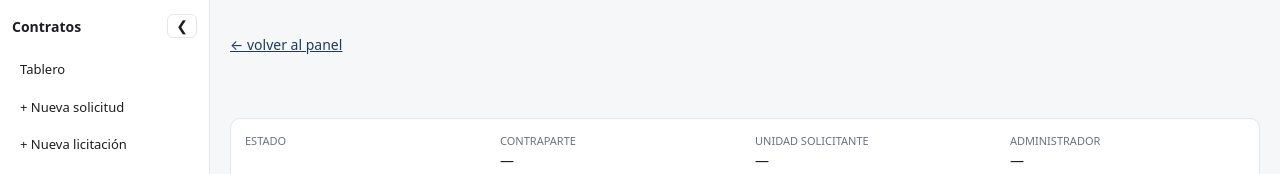
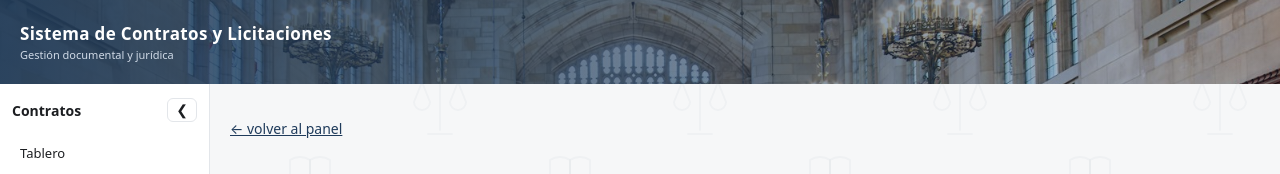
Before and after one commit to insigne123/docs-cy-app, a Python web app: template app/web/templates/detalle.html in a window 1280 px wide. Shown: the top 174 px of the page. Run offline with Jinja, Linux system fonts and the light colour scheme; the template is opened without the code that fills it, so the values that code supplies are empty.

Commit message:
Agregar imagenes de fondo: banner superior y patron sutil de documentos
- Nuevo masthead en base.html (visible en todas las paginas, incluido login):
  foto de una sala de lectura de biblioteca legal (Unsplash, licencia libre de
  uso comercial, foto de Thomas Bormans) con degradado azul marino encima
  para que el titulo en blanco se lea bien.
- Patron SVG propio (carpeta, balanza de la justicia, libro, pila de
  documentos) como fondo sutil de toda la app vía CSS body, en un tono muy
  tenue para no interferir con la lectura de tablas y formularios: las
  tarjetas/tablas son opacas, así que el patron solo se nota en los espacios
  vacios entre ellas.
- StaticFiles montado en /static (app/api/app.py) para servir ambos archivos
  desde app/web/static/.

Verificado en el navegador en /login (mucho espacio libre, se ajusto la
opacidad y el espaciado del patron para que no se viera cargado) y en /panel
con tablas de datos (sin perdida de legibilidad). 90/90 pruebas siguen
pasando.

Co-Authored-By: Claude Sonnet 5 <noreply@anthropic.com>

```diff
--- a/app/api/app.py
+++ b/app/api/app.py
@@ -1,7 +1,10 @@
 """Construcción de la aplicación FastAPI."""
 from __future__ import annotations
 
+from pathlib import Path
+
 from fastapi import Depends, FastAPI
+from fastapi.staticfiles import StaticFiles
 from uvicorn.middleware.proxy_headers import ProxyHeadersMiddleware
 
 from app.api.deps import guardia
@@ -36,6 +39,9 @@ def create_app() -> FastAPI:
     app.add_middleware(ProxyHeadersMiddleware, trusted_hosts="*")
     registrar_manejadores(app)
 
+    estaticos = Path(__file__).resolve().parent.parent / "web" / "static"
+    app.mount("/static", StaticFiles(directory=estaticos), name="static")
+
     # Sin guardia: login (el propio mecanismo de auth) y /health para monitoreo.
     app.include_router(auth.router)
 
--- a/app/web/templates/base.html
+++ b/app/web/templates/base.html
@@ -16,10 +16,18 @@
       --gray:#4b5563; --gray-bg:#eceef1;
     }
     *{box-sizing:border-box}
-    body{margin:0;background:var(--bg);color:var(--ink);
+    body{margin:0;background:var(--bg) url('/static/img/pattern-legal.svg') repeat;color:var(--ink);
       font:14px/1.5 system-ui,-apple-system,"Segoe UI",Roboto,sans-serif;}
     a{color:var(--navy)}
-    .shell{display:flex;align-items:stretch;min-height:100vh}
+    .masthead{position:relative;height:84px;overflow:hidden;flex:0 0 auto}
+    .masthead img{width:100%;height:100%;object-fit:cover;object-position:50% 38%;display:block}
+    .masthead .overlay{position:absolute;inset:0;
+      background:linear-gradient(90deg,rgba(31,59,91,.92),rgba(31,59,91,.62) 55%,rgba(31,59,91,.25));
+      display:flex;align-items:center;padding:0 20px}
+    .masthead .overlay strong{color:#fff;font-size:17px;letter-spacing:.02em}
+    .masthead .overlay span{color:#cfd9e6;font-size:11px;display:block}
+    .page{display:flex;flex-direction:column;min-height:100vh}
+    .shell{display:flex;align-items:stretch;flex:1 1 auto}
     .sidebar{flex:0 0 210px;width:210px;background:var(--card);border-right:1px solid var(--line);
       padding:14px 10px;display:flex;flex-direction:column;gap:2px;overflow:hidden;white-space:nowrap}
     .sidebar-head{display:flex;align-items:center;justify-content:space-between;margin-bottom:12px;padding:0 2px}
@@ -33,7 +41,7 @@
     .sidebar nav a.active{background:var(--info-bg);color:var(--navy);font-weight:600}
     .sidebar nav a .n{margin-left:auto;background:var(--bad-bg);color:var(--bad);border-radius:999px;
       font-size:11px;padding:1px 6px}
-    .sidebar-reopen{position:fixed;left:10px;top:14px;z-index:5;display:none}
+    .sidebar-reopen{position:fixed;left:10px;top:96px;z-index:5;display:none}
     html.nav-collapsed .sidebar{flex-basis:0;width:0;padding-left:0;padding-right:0;border-right:0}
     html.nav-collapsed .sidebar-reopen{display:block}
     .wrap{flex:1 1 auto;min-width:0;max-width:1200px;margin:0 auto;padding:20px}
@@ -89,6 +97,13 @@
   </style>
 </head>
 <body>
+  <div class="page">
+  <header class="masthead">
+    <img src="/static/img/masthead-biblioteca.jpg" alt="">
+    <div class="overlay">
+      <div><strong>Sistema de Contratos y Licitaciones</strong><span>Gestión documental y jurídica</span></div>
+    </div>
+  </header>
   <div class="shell">
     {% if request.url.path != '/login' %}
     <aside class="sidebar" id="sidebar">
@@ -112,6 +127,7 @@
       {% block body %}{% endblock %}
     </div>
   </div>
+  </div>
   <script>
     (function () {
       var html = document.documentElement;
```
Also changed, not shown: app/web/static/img/masthead-biblioteca.jpg (added), app/web/static/img/pattern-legal.svg (added).
